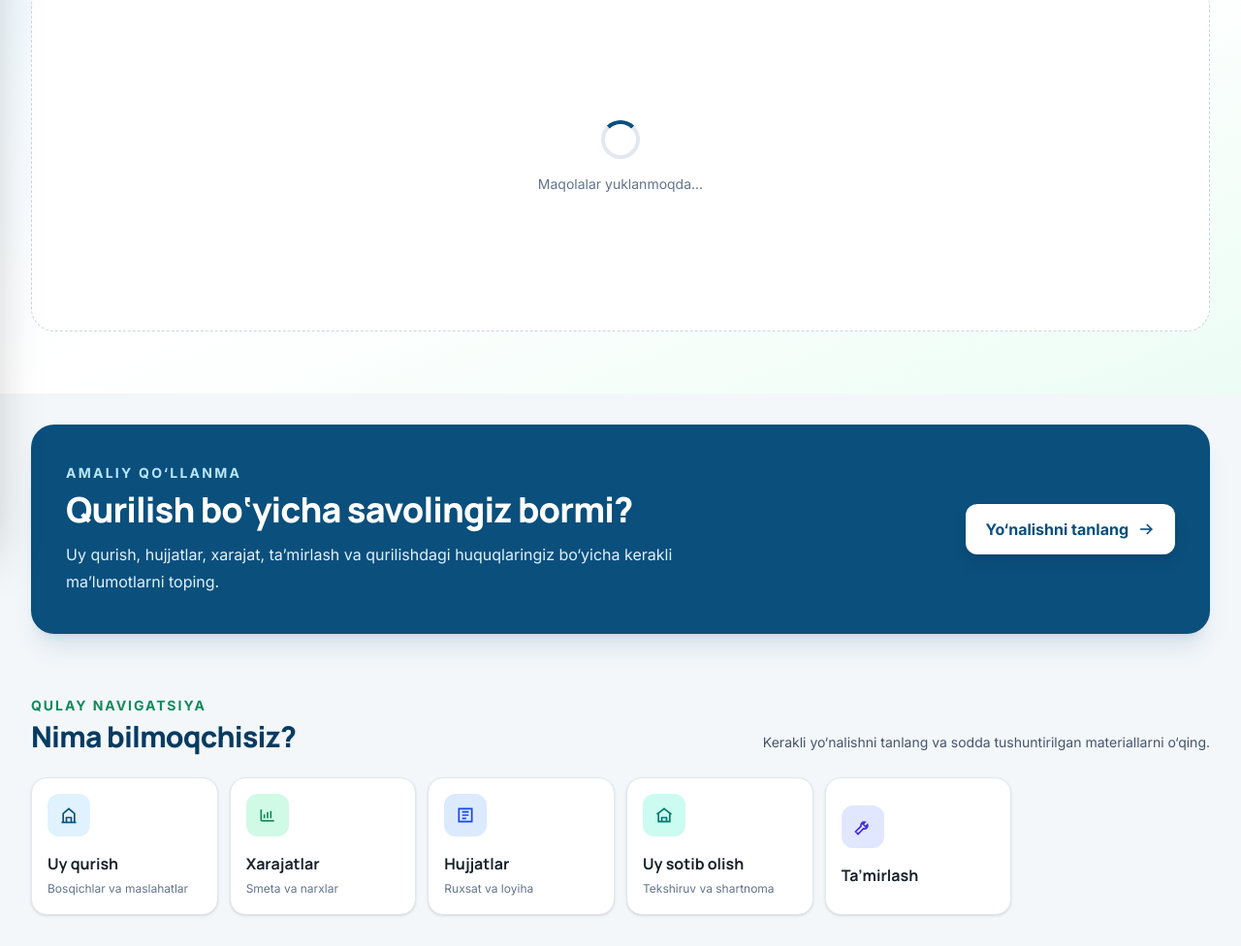
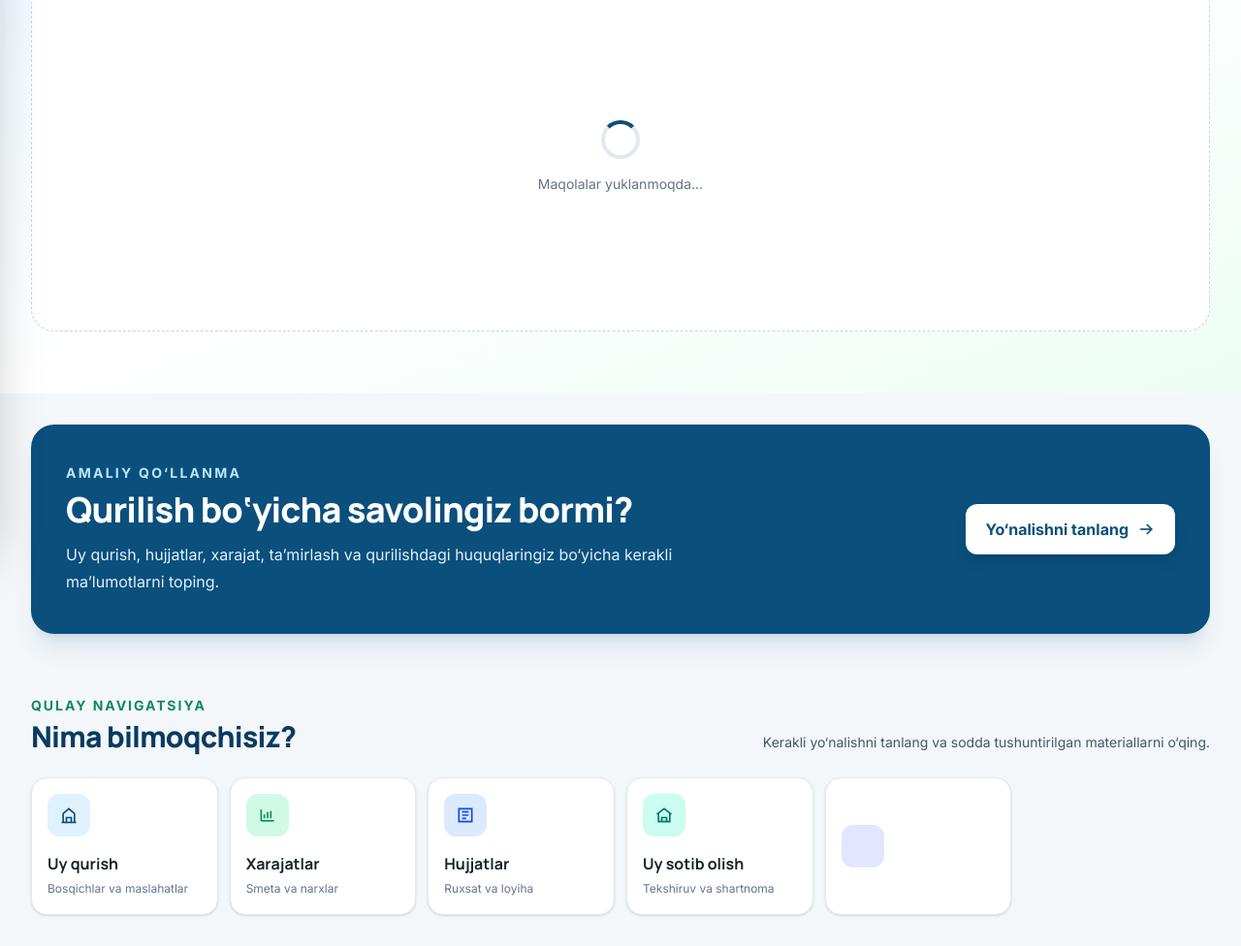
Before and after one commit to asrnewsuz6060-cell/qurilishinfo, a website: page public/index.html in a window 1280 px wide. Shown: the part 241-1217 px from the top of the page at 97% size. Drawn offline with nearby package versions, Linux system fonts and the light colour scheme.

Commit message:
Update index.html

```diff
--- a/public/index.html
+++ b/public/index.html
@@ -343,8 +343,4 @@
         <button type="button" data-category="Ta'mirlash" class="direction-card group rounded-2xl border border-slate-200 bg-white p-4 text-left shadow-sm transition duration-300 hover:-translate-y-1 hover:border-qblue hover:shadow-lg dark:border-slate-800 dark:bg-slate-900">
           <span class="grid h-11 w-11 place-items-center rounded-xl bg-indigo-100 text-indigo-700 transition group-hover:bg-indigo-700 group-hover:text-white dark:bg-indigo-950/50 dark:text-indigo-300">
             <svg viewBox="0 0 24 24" class="h-5 w-5" fill="none" stroke="currentColor" stroke-width="2">
-              <path d="M14.7 6.3a4 4 0 0 0-5 5L3 18l3 3 6.7-6.7a4 4 0 0 0 5-5l-2.4 2.4-3-3 2.4-2.4z"></path>
-            </svg>
-          </span>
-          <span class="mt-4 block font-display text-base font-bold">Ta’mirlash</span>
-          <span class="mt-1 block text-xs leading-5 text-slate-500 dark:text-s
+              <path d="M
```
